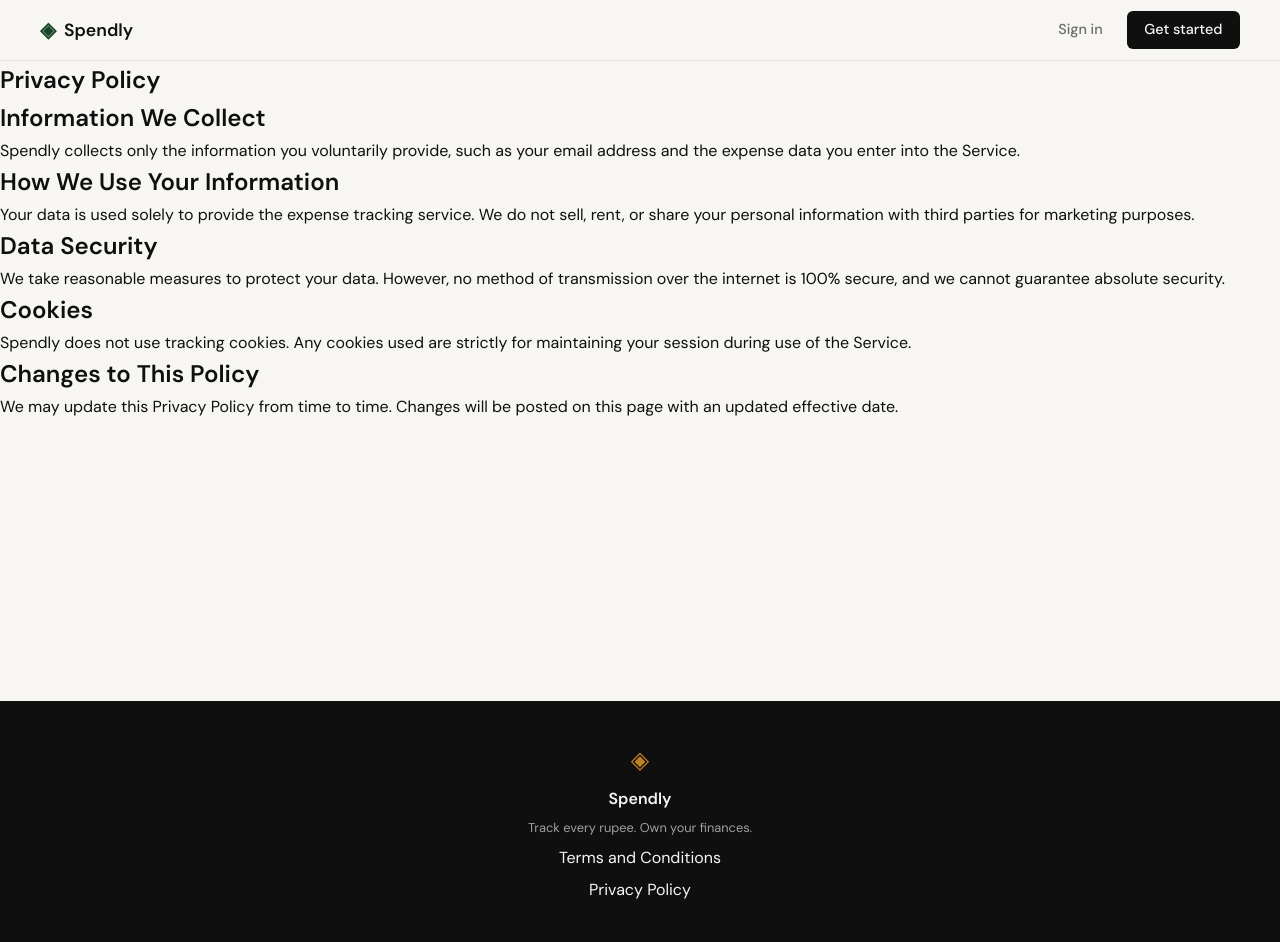
After one commit to rpati99/spendly, a Flask app: page /privacy in a window 1280 px wide. The commit adds this page. Run offline with Flask 3, Linux system fonts and the light colour scheme.

Commit message:
landing: add privacy policy page and route

```diff
--- a/app.py
+++ b/app.py
@@ -31,6 +31,16 @@ def logout():
     return "Logout — coming in Step 3"
 
 
+@app.route("/terms")
+def terms():
+    return render_template("terms.html")
+
+
+@app.route("/privacy")
+def privacy():
+    return render_template("privacy.html")
+
+
 @app.route("/profile")
 def profile():
     return "Profile page — coming in Step 4"
--- a/templates/base.html
+++ b/templates/base.html
@@ -34,8 +34,8 @@
             <span class="brand-icon">◈</span>
             <span class="footer-name">Spendly</span>
             <p class="footer-copy">Track every rupee. Own your finances.</p>
-              <a href="#">Terms and Conditions</a>
-              <a href="#">Privacy Policy</a>
+              <a href="{{ url_for('terms') }}">Terms and Conditions</a>
+              <a href="{{ url_for('privacy') }}">Privacy Policy</a>
         </div>
     </footer>
 
--- /dev/null
+++ b/templates/privacy.html
@@ -0,0 +1,24 @@
+{% extends "base.html" %}
+
+{% block title %}Privacy Policy - Spendly{% endblock %}
+
+{% block content %}
+<section class="page-section">
+    <h1>Privacy Policy</h1>
+
+    <h2>Information We Collect</h2>
+    <p>Spendly collects only the information you voluntarily provide, such as your email address and the expense data you enter into the Service.</p>
+
+    <h2>How We Use Your Information</h2>
+    <p>Your data is used solely to provide the expense tracking service. We do not sell, rent, or share your personal information with third parties for marketing purposes.</p>
+
+    <h2>Data Security</h2>
+    <p>We take reasonable measures to protect your data. However, no method of transmission over the internet is 100% secure, and we cannot guarantee absolute security.</p>
+
+    <h2>Cookies</h2>
+    <p>Spendly does not use tracking cookies. Any cookies used are strictly for maintaining your session during use of the Service.</p>
+
+    <h2>Changes to This Policy</h2>
+    <p>We may update this Privacy Policy from time to time. Changes will be posted on this page with an updated effective date.</p>
+</section>
+{% endblock %}
```
